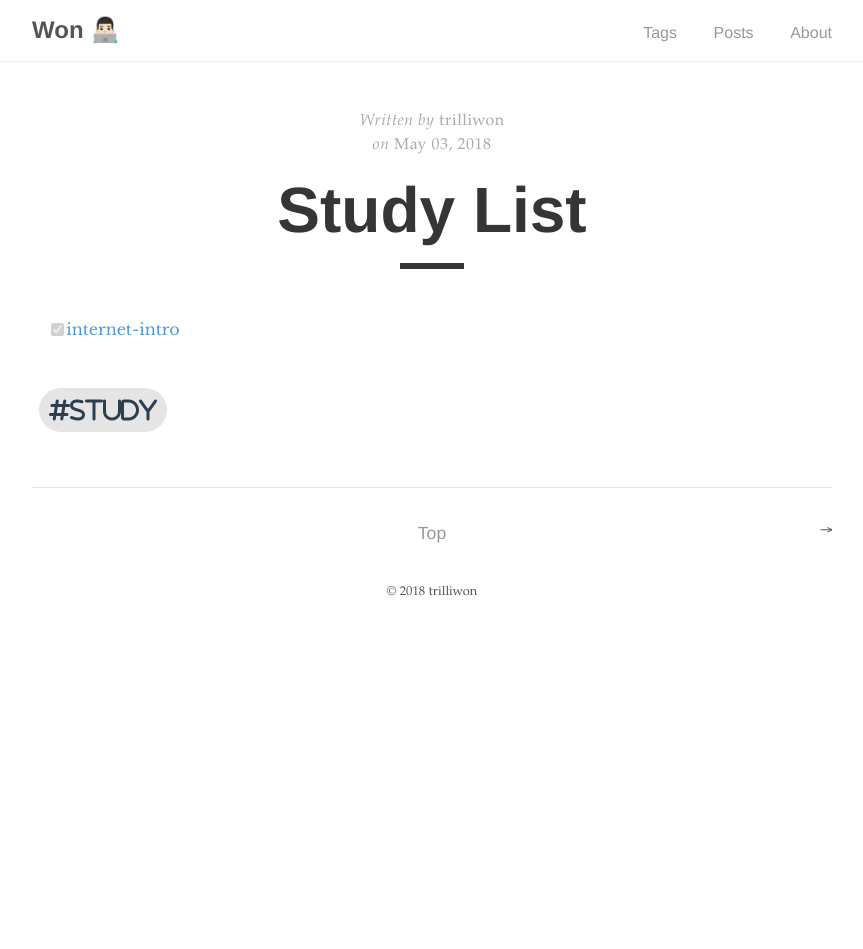
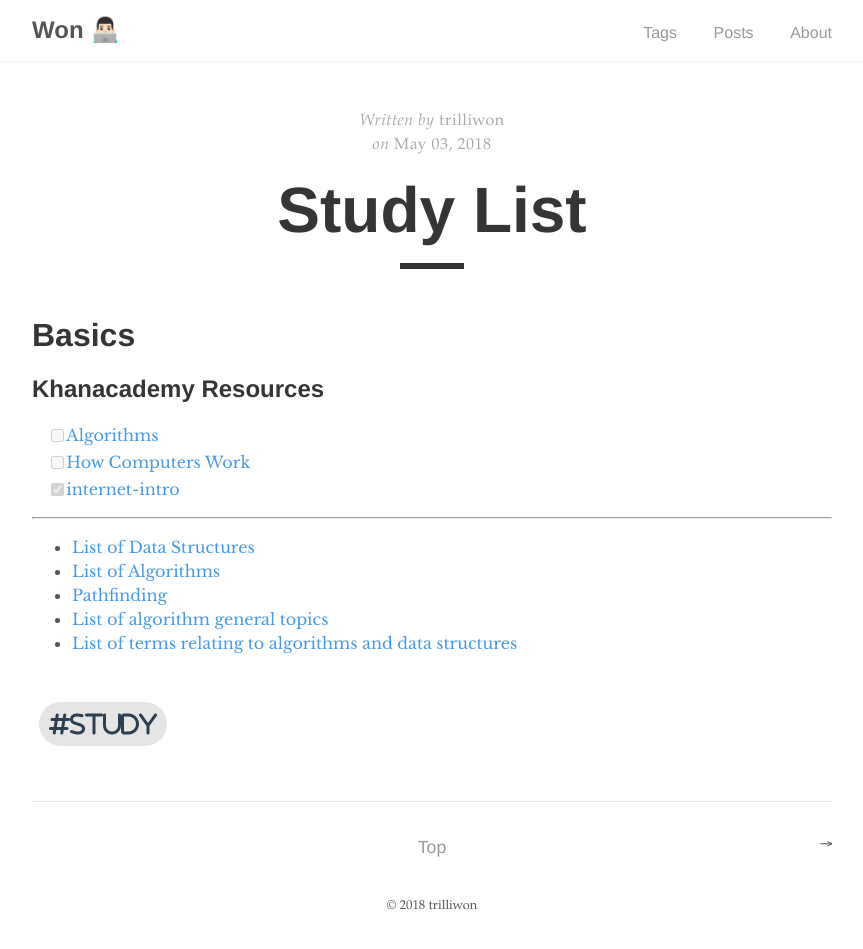
Before and after one commit to trilliwon/ABL, a Jekyll site: the page built from _posts/computer-science/2018-05-03-studylist.md, in a window 1280 px wide. Shown: the whole page, without its empty margins (208-1071 px from the left). Built offline with Jekyll 4.4.1, drawn with Linux system fonts in a browser that asks for light colours; nearby versions of some CDN libraries; before the commit the page ends 900 px from its top, so only the background shows below that.

Commit message:
Fri May  4 01:34:06 KST 2018

```diff
--- a/_posts/computer-science/2018-05-03-studylist.md
+++ b/_posts/computer-science/2018-05-03-studylist.md
@@ -5,5 +5,20 @@ date:   2018-05-03 20:00:00 +0900
 tag: [study]
 ---
 
+# Basics
 
+## Khanacademy Resources
+
+- [ ] [Algorithms](https://www.khanacademy.org/computing/computer-science/algorithms)
+- [ ] [How Computers Work](https://www.khanacademy.org/computing/computer-science/how-computers-work2)
 - [x] [internet-intro](https://www.khanacademy.org/computing/computer-science/internet-intro)
+
+
+---
+
+
+- [List of Data Structures](https://en.wikipedia.org/wiki/List_of_data_structures)
+- [List of Algorithms](https://en.wikipedia.org/wiki/List_of_algorithms#Sequence_search)
+- [Pathfinding](https://en.wikipedia.org/wiki/Pathfinding)
+- [List of algorithm general topics](https://en.wikipedia.org/wiki/List_of_algorithm_general_topics)
+- [List of terms relating to algorithms and data structures](https://en.wikipedia.org/wiki/List_of_terms_relating_to_algorithms_and_data_structures)
```
